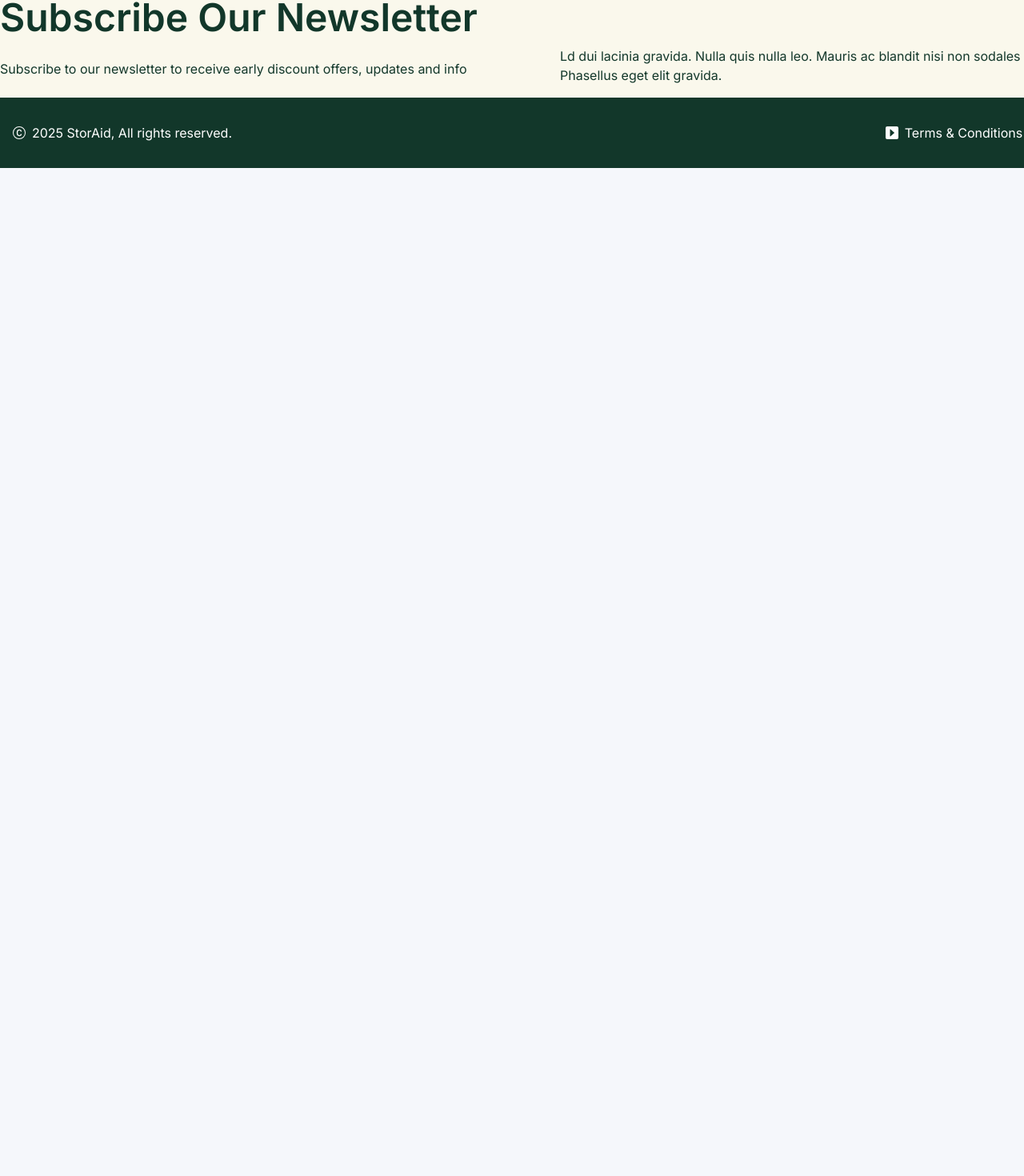
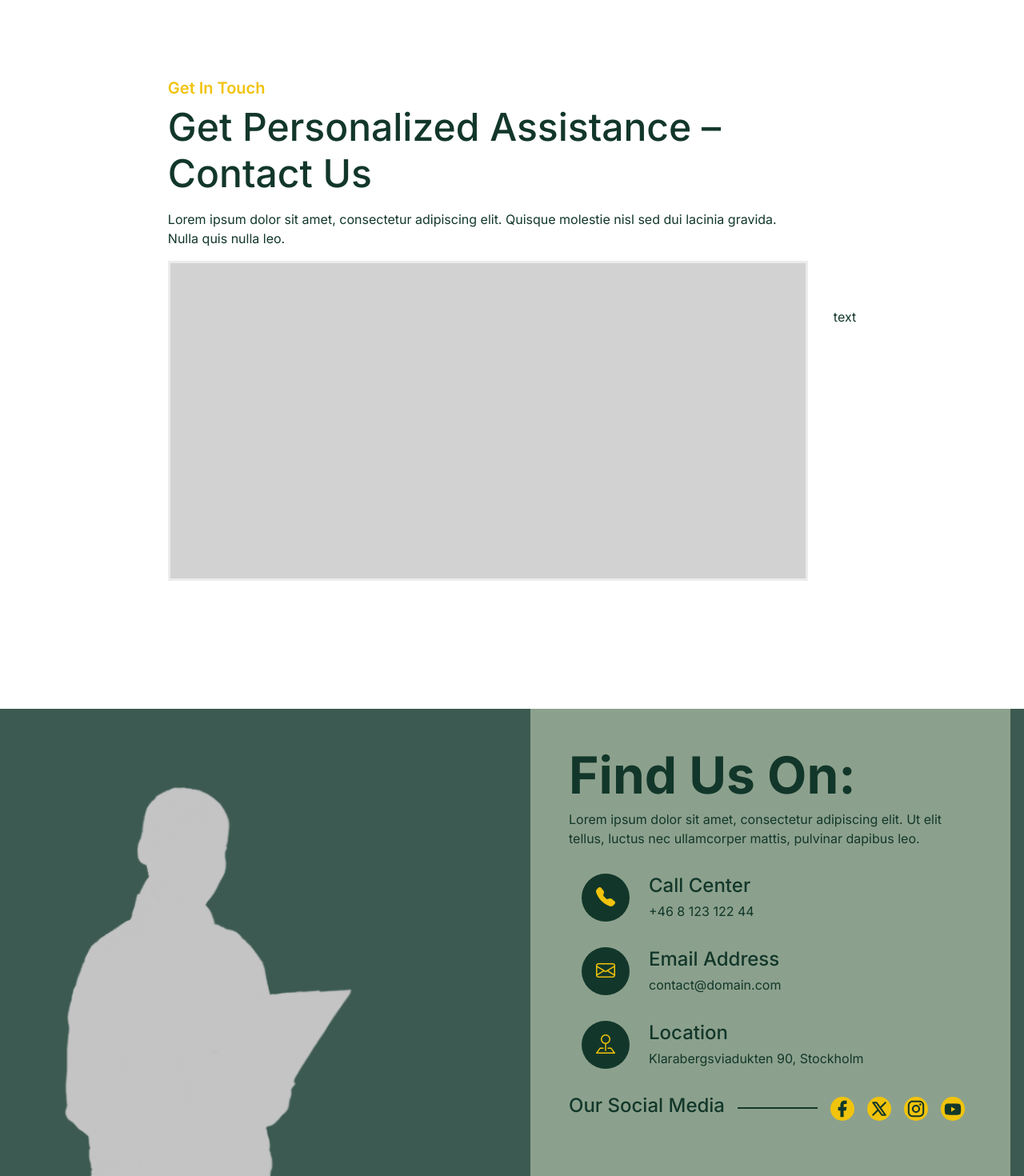
Before and after one commit to Simon-creates/Javascript, a React (Vite) app in the folder my-app/: page /contact in a window 1280 px wide. Shown: the part 620-2090 px from the top of the page at 80% size. Before the commit the page ends 830 px from the top, so only its background shows below. Built offline with nearby package versions, Linux system fonts and the light colour scheme.

Commit message:
23rd commit. GetInTouch-sektion klar.

```diff
--- /dev/null
+++ b/my-app/src/components/component/ContactBox.css
@@ -0,0 +1,33 @@
+.contactbox-box {
+    display: flex;
+    align-items: center;
+    gap: 1.5rem;
+    padding: 1rem;
+}
+
+.contactbox-icon-wrapper {
+    width: 60px;
+    height: 60px;
+    background-color: #12372A;
+    border-radius: 50%;
+    display: flex;
+    align-items: center;
+    justify-content: center;
+    flex-shrink: 0;
+}
+
+.contactbox-icon-wrapper i {
+    color: #F1C30C;
+    font-size: 1.5rem;
+}
+
+.contactbox-text h3 {
+    margin: 0;
+    font-size: 1.5rem;
+}
+
+.contactbox-text .description {
+    margin: 0.3rem 0 0;
+    font-size: 1rem;
+    color: #12372A;
+}
--- /dev/null
+++ b/my-app/src/components/component/ContactBox.jsx
@@ -0,0 +1,16 @@
+import './ContactBox.css';
+import "bootstrap-icons/font/bootstrap-icons.css";
+
+export default function ContactBox({ title, description, icon = "bi-geo-alt", className, style }) {
+  return (
+    <div className={`contactbox-box ${className || ""}`} style={style}>
+      <div className="contactbox-icon-wrapper">
+        <i className={`bi ${icon}`}></i>
+      </div>
+      <div className="contactbox-text">
+        <h3>{title}</h3>
+        <p className="description">{description}</p>
+      </div>
+    </div>
+  );
+}
--- a/my-app/src/components/pages/Contact.jsx
+++ b/my-app/src/components/pages/Contact.jsx
@@ -1,14 +1,16 @@
 import Subscribe from "../sections/Subscribe";
 import ContactUs from "../sections/ContactUs";
-
+import GetInTouch from "../sections/GetInTouch";
+import FindUs from "../sections/FindUs";
 
 
 export default function Contact() {
   return (
     <>
       <ContactUs />
+      <GetInTouch />
+      <FindUs />
       <Subscribe />
-
 
     </>
   );
--- /dev/null
+++ b/my-app/src/components/sections/FindUs.css
@@ -0,0 +1,50 @@
+.FindUs-wrapper {
+    display: flex;
+    justify-content: center;
+    width: 100%;
+    height: 601px;
+    background-color: #12372acf;
+}
+
+.FindUs-container {
+    max-width: 1400px;
+    display: flex;
+    justify-content: center;
+}
+.FindUs-image {
+    display: block;
+    height: auto;
+    padding-right: 10rem;
+    padding-top: 6rem;
+}
+
+.FindUs-right{
+    display: flex;
+    align-items: stretch;
+    height: 601px;
+    width: 600px;
+}
+.FindUs-content {
+    background-color: #aebea6b5;
+    color: #12372A;
+    padding: 3rem;
+}
+.FindUs-content h1 {
+    font-size: 4rem;
+    font-weight: 700;
+}
+.contact-social-media{
+    padding-top: 1rem;
+    display: flex;
+
+}
+.social-media-title{
+    font-size: 1.5rem;
+}
+.social-divider{
+    height: 2px;
+    background-color: #12372A;
+    border: none;
+    margin: 1rem;
+    width: 100px;
+}
--- /dev/null
+++ b/my-app/src/components/sections/FindUs.jsx
@@ -0,0 +1,51 @@
+import { Link } from 'react-router-dom';
+import './FindUs.css';
+import ContactBox from '../component/ContactBox';
+
+
+export default function FindUs() {
+  return (
+    <section className="FindUs-wrapper">
+      <div className="FindUs-container">
+        <div className="FindUs-left">
+            <div className="FindUs-image">
+                <img src="/images/FindUs.svg" alt="FindUs image" />
+            </div>
+        </div>
+
+        <div className="FindUs-right">
+            <div className="FindUs-content">
+            <h1>Find Us On:</h1>
+            <p>Lorem ipsum dolor sit amet, consectetur adipiscing elit. Ut elit tellus, luctus nec ullamcorper mattis, pulvinar dapibus leo.</p>
+            <ContactBox
+            title="Call Center"
+            description="+46 8 123 122 44"
+            icon="bi bi-telephone-fill"
+            />
+             <ContactBox
+            title="Email Address"
+            description="contact@domain.com"
+            icon="bi bi-envelope"
+            />
+             <ContactBox
+            title="Location"
+            description="Klarabergsviadukten 90, Stockholm"
+            icon="bi bi-pin-map"
+            />
+            <div className="contact-social-media">
+                <h3 className="social-media-title">Our Social Media</h3>
+                <div className="social-divider"></div>
+                <div className="social-media">
+                    <img src="/images/Facebook.svg" alt="Facebook" />
+                    <img src="/images/Twitter.svg" alt="X" />
+                    <img src="/images/Instagram.svg" alt="Instagram" />
+                    <img src="/images/Youtube.svg" alt="Youtube" />
+                </div>
+            </div>
+
+            </div>
+        </div>
+      </div>
+    </section>
+  );
+}
--- /dev/null
+++ b/my-app/src/components/sections/GetInTouch.css
@@ -0,0 +1,47 @@
+.getintouch{
+    background-color: #FFFFFF;
+    display: flex;
+    justify-content: center;
+    align-items: center;
+    padding-bottom: 4rem;
+    padding-top: 1.5rem;
+}
+.getintouch_container {
+    display: flex;
+    gap: 2rem;
+    align-items: center;
+    padding: 2rem;
+    max-width: 1450px;
+}
+.getintouch-wrapper {
+    position: relative;
+    width: 100%;
+    max-width: 800px;
+    margin: 0 auto;
+    padding: 4rem 0;
+}
+.gray-background {
+    background-color: #d2d2d2;
+    border: 3px solid#ececec;
+    height: 400px;
+    position: relative;
+    z-index: 1;
+}
+
+.getintouch_subtitle {
+    color: var(--secondary-color);
+    font-weight: 600;
+    padding-top: 2rem;
+}
+
+.getintouch_title {
+    font-size: 3rem;
+    color:  #12372A;
+    margin: 0.5rem 0 1rem;
+}
+
+.getintouch-form {
+    display: flex;
+    gap: 1rem;
+    margin: 1rem 0;
+}
--- /dev/null
+++ b/my-app/src/components/sections/GetInTouch.jsx
@@ -0,0 +1,25 @@
+import { Link } from 'react-router-dom';
+import './GetInTouch.css';
+
+
+export default function GetInTouch() {
+  return (
+    <section className="getintouch">
+        <div className="getintouch_container">
+            <div className="getintouch-wrapper">
+                <h5 className="getintouch_subtitle">Get In Touch</h5>
+                <h2 className="getintouch_title">Get Personalized Assistance – Contact Us</h2>
+                <p className="getintouch_text">
+                    Lorem ipsum dolor sit amet, consectetur adipiscing elit. Quisque molestie nisl sed dui lacinia gravida.
+                    Nulla quis nulla leo.
+                </p>
+                <div className="gray-background"></div>
+            </div>
+
+            <div className="getintouch-form">
+                     <div>text</div>
+            </div>
+        </div>
+    </section>
+  );
+}
```
Also changed, not shown: my-app/public/images/FindUs.svg (added).
